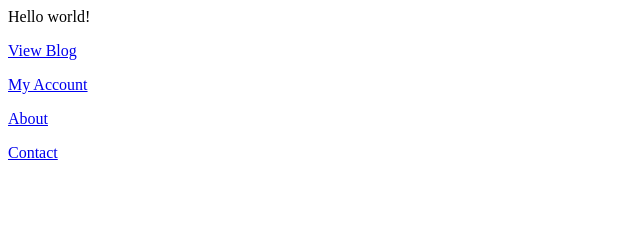
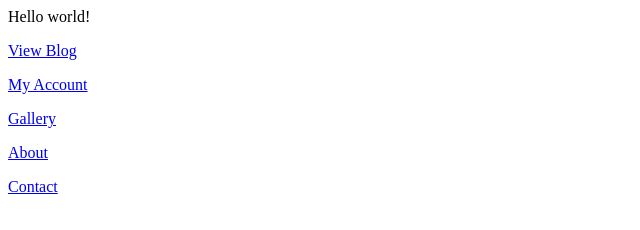
Before and after one commit to Rony-Kaseyani/rony-blog, a Gatsby site: page / in a window 1280 px wide. Shown: the full height of the page, 0-640 px from the left. Built offline with nearby package versions, Linux system fonts and the light colour scheme; Gatsby itself is replaced by a stand-in of ours.

Commit message:
Added menu item

```diff
--- a/src/pages/index.js
+++ b/src/pages/index.js
@@ -11,6 +11,9 @@ const index = () => {
           <Link to="/account">My Account</Link>
         </p>
         <p>
+          <p>
+            <Link to="/gallery">Gallery</Link>
+          </p>
           <Link to="/about">About</Link>
         </p>
         <p>
```
